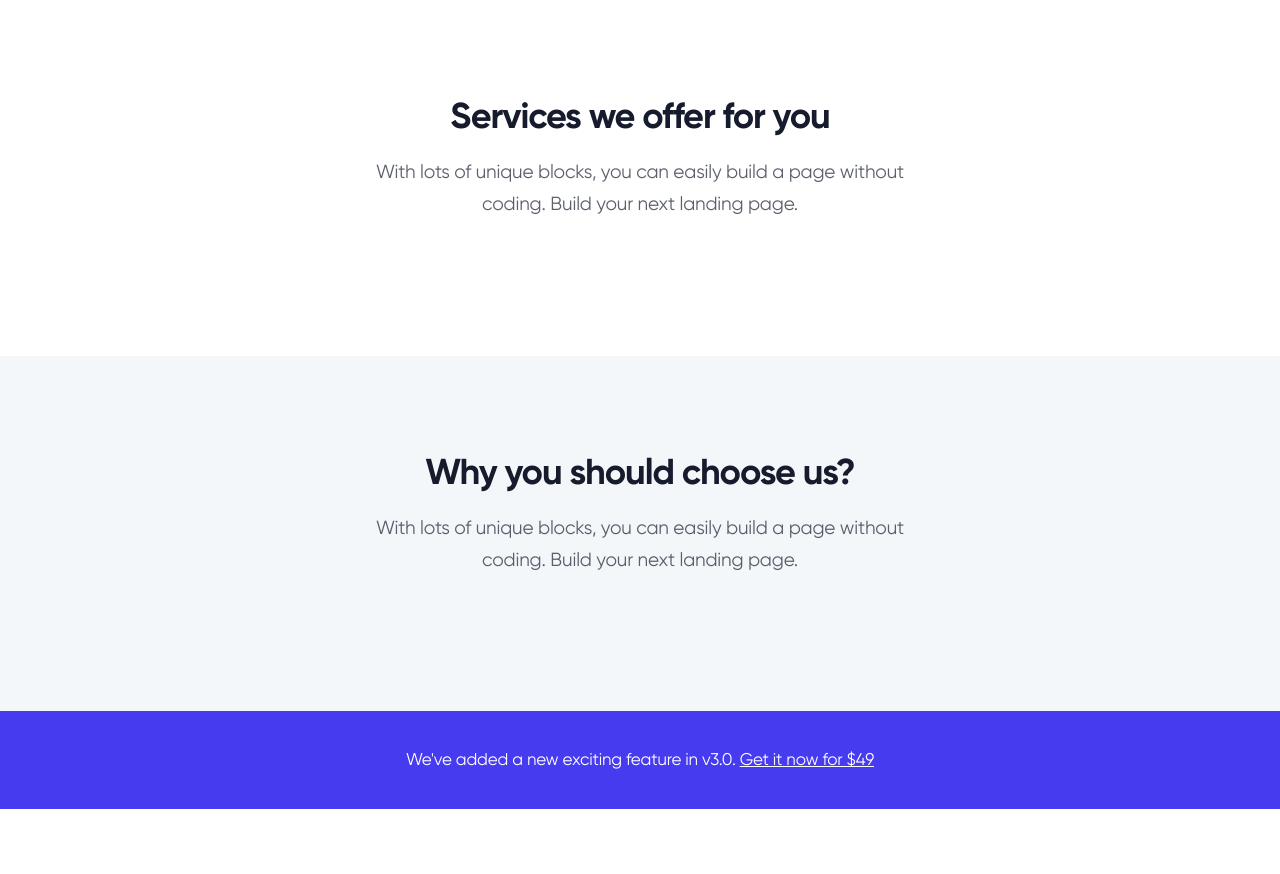
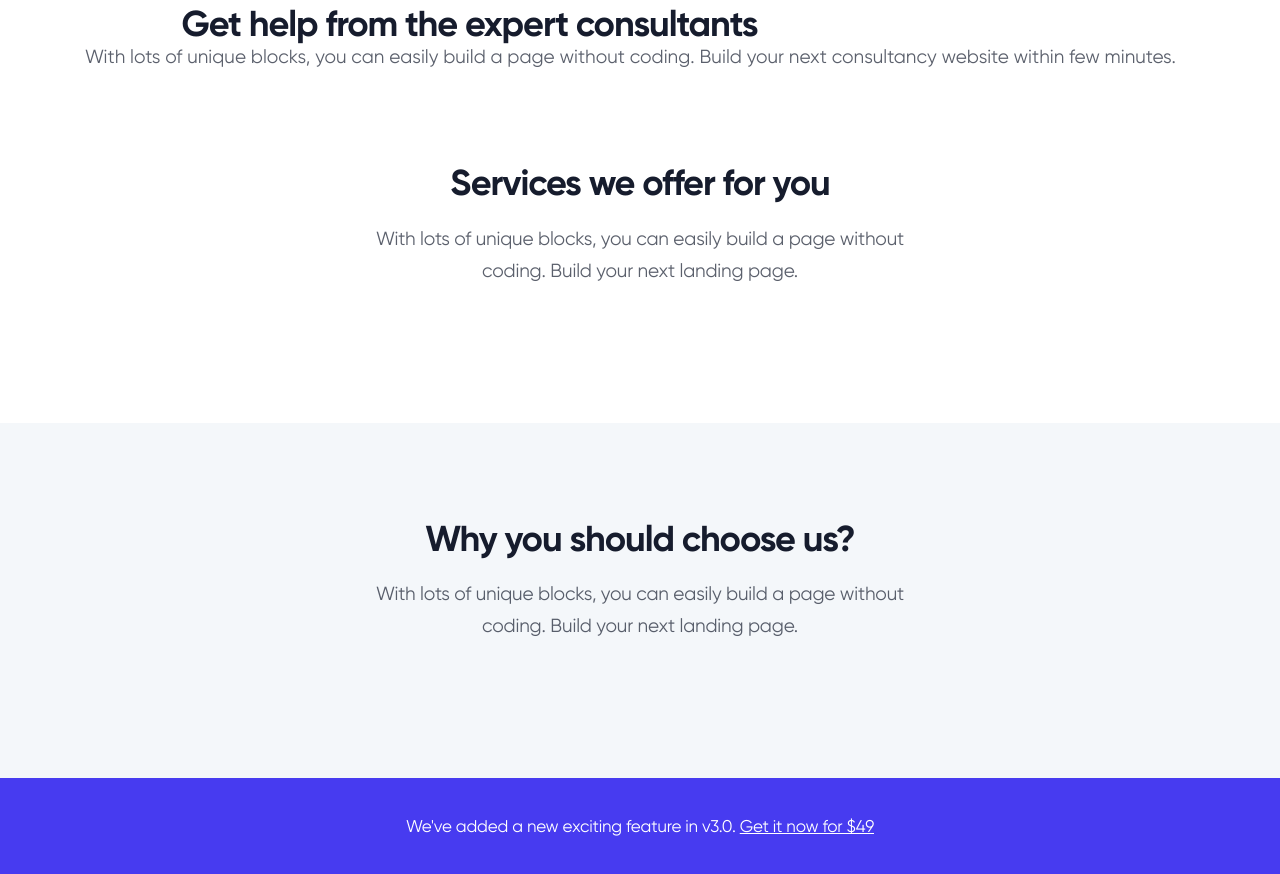
Before and after one commit to dreamsoundx/brainwave.io, a plain HTML site: page index.html in a window 1280 px wide. Before the commit the page ends 809 px from the top, so only its background shows below. Drawn offline with Linux system fonts and the light colour scheme.

Commit message:
feat: start promo section html

```diff
--- a/index.html
+++ b/index.html
@@ -11,16 +11,29 @@
   <body>
     <div class="wrapper">
       <header class="header"></header>
+      <section class="promo">
+        <div class="promo__container">
+          <div class="promo__content">
+            <h1 class="promo__title title">
+              Get help from the expert consultants
+            </h1>
+            <p class="promo__text">
+              With lots of unique blocks, you can easily build a page without
+              coding. Build your next consultancy website within few minutes.
+            </p>
+          </div>
+        </div>
+      </section>
       <main class="main">
         <section class="services">
           <div class="services__container">
             <div class="services__content">
               <div class="why-choose-us__header">
                 <h2 class="services__title title">Services we offer for you</h2>
-                <div class="services__text">
+                <p class="services__text">
                   With lots of unique blocks, you can easily build a page
                   without coding. Build your next landing page.
-                </div>
+                </p>
               </div>
             </div>
           </div>
@@ -32,10 +45,10 @@
                 <h2 class="why-choose-us__title title">
                   Why you should choose us?
                 </h2>
-                <div class="why-choose-us__text">
+                <p class="why-choose-us__text">
                   With lots of unique blocks, you can easily build a page
                   without coding. Build your next landing page.
-                </div>
+                </p>
               </div>
             </div>
           </div>
```
